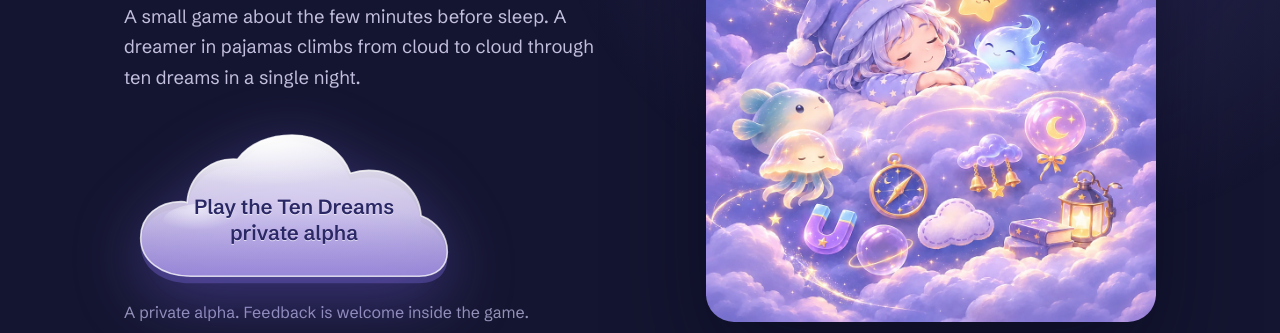
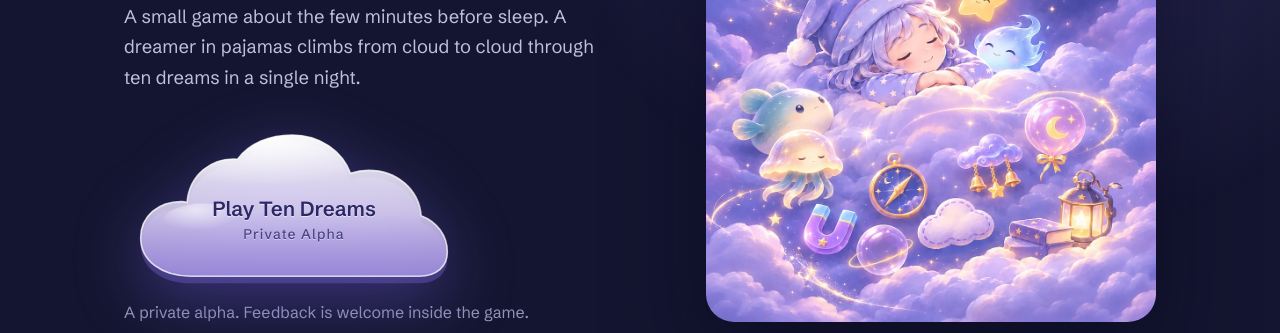
Before and after one commit to tianyuesun/into-the-stars-info, a plain HTML site: page index.html in a window 1280 px wide. Shown: the part 467-800 px from the top of the page. Drawn offline with nearby package versions, Linux system fonts and the light colour scheme.

Commit message:
Add files via upload

```diff
--- a/index.html
+++ b/index.html
@@ -54,7 +54,7 @@ html:lang(zh-CN) .tag{font-style:normal;letter-spacing:.08em;font-size:clamp(1.3
   font-size:clamp(1.1rem,1.6vw,1.3rem);font-weight:600;color:#2B2866;text-align:center;line-height:1.25;
   filter:drop-shadow(0 18px 34px rgba(120,100,230,.45));transition:transform .35s ease,filter .35s ease}
 .cloud svg{position:absolute;inset:0;width:100%;height:100%;z-index:-1}
-.cloud span{position:relative;max-width:72%;text-shadow:0 1px 0 rgba(255,255,255,.6)}
+.cloud span{position:relative;max-width:66%;white-space:nowrap;text-shadow:0 1px 0 rgba(255,255,255,.6)}
 a.cloud:hover{transform:translateY(-6px);filter:drop-shadow(0 22px 40px rgba(170,150,255,.5))}
 .cloud.wait{color:#4B4787;cursor:default}
 .cloud.wait svg{opacity:.82}
@@ -168,6 +168,8 @@ html:lang(zh-CN) .zq{font-style:normal;letter-spacing:.1em}
 @media (max-width:860px){.shelf{grid-template-columns:1fr}.row{min-height:0;gap:11px}.row img{height:41px}.grp.m .row img{height:50px}.grp.g .row img{height:78px}}
 @media (max-width:1040px){.shelf{grid-template-columns:1fr}.row{min-height:0}}
 @media (prefers-reduced-motion:reduce){.row img{animation:none}}
+.cloud small{display:block;margin-top:4px;font-size:.68em;font-weight:500;letter-spacing:.08em;opacity:.78}
+html:lang(zh-CN) .cloud small{letter-spacing:.2em}
 </style>
 </head>
 <body>
@@ -315,7 +317,7 @@ html:lang(zh-CN) .zq{font-style:normal;letter-spacing:.1em}
     '<path d="'+C+'" fill="none" stroke="#fff" stroke-opacity=".75" stroke-width="1.6"/></svg>';
   [].forEach.call(document.querySelectorAll('[data-play]'),function(slot){
     slot.innerHTML = ALPHA_URL
-      ? '<a class="cloud" href="'+ALPHA_URL+'" target="_blank" rel="noopener">'+cloud+'<span data-zh="进入十梦邀请制内测">Play the Ten Dreams private alpha</span></a><p class="status" data-zh="邀请制内测，欢迎在游戏里留下反馈。">A private alpha. Feedback is welcome inside the game.</p>'
+      ? '<a class="cloud" href="'+ALPHA_URL+'" target="_blank" rel="noopener">'+cloud+'<span data-zh="进入十梦模式<small>邀请制内测</small>">Play Ten Dreams<small>Private Alpha</small></span></a><p class="status" data-zh="邀请制内测，欢迎在游戏里留下反馈。">A private alpha. Feedback is welcome inside the game.</p>'
       : '<span class="cloud wait">'+cloud+'<span data-zh="十梦内测即将开放">Ten Dreams alpha opening soon</span></span><p class="status" data-zh="试玩链接会放在这里。">The link to play will appear here.</p>';
   });
 
```
